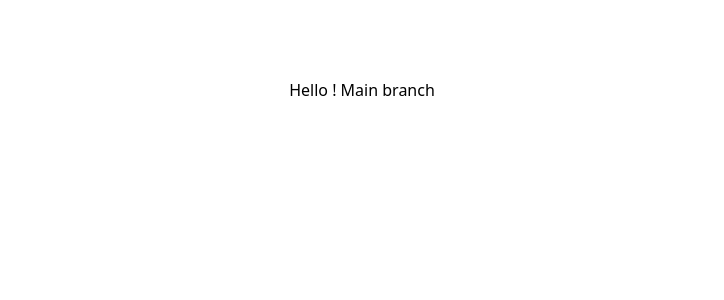
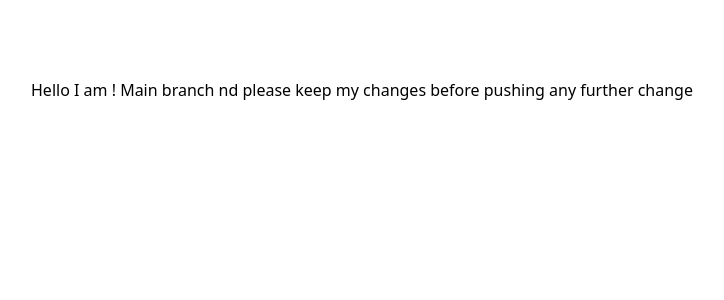
Before and after one commit to samitwadhwa/gitbranchMain, a Next.js app: page / in a window 1280 px wide. Shown: the top 300 px of the page, without its empty margins (278-1002 px from the left). Built offline with nearby package versions, Linux system fonts and the light colour scheme.

Commit message:
main change

```diff
--- a/app/page.tsx
+++ b/app/page.tsx
@@ -2,7 +2,8 @@
 export default function Home() {
   return (
     <div className="font-sans grid grid-rows-[20px_1fr_20px] items-center justify-items-center min-h-screen p-8 pb-20 gap-16 sm:p-20">
-     Hello ! Main branch
+     Hello I am ! Main branch
+     nd please keep my changes before pushing any further change
     </div>
   );
 }
```
